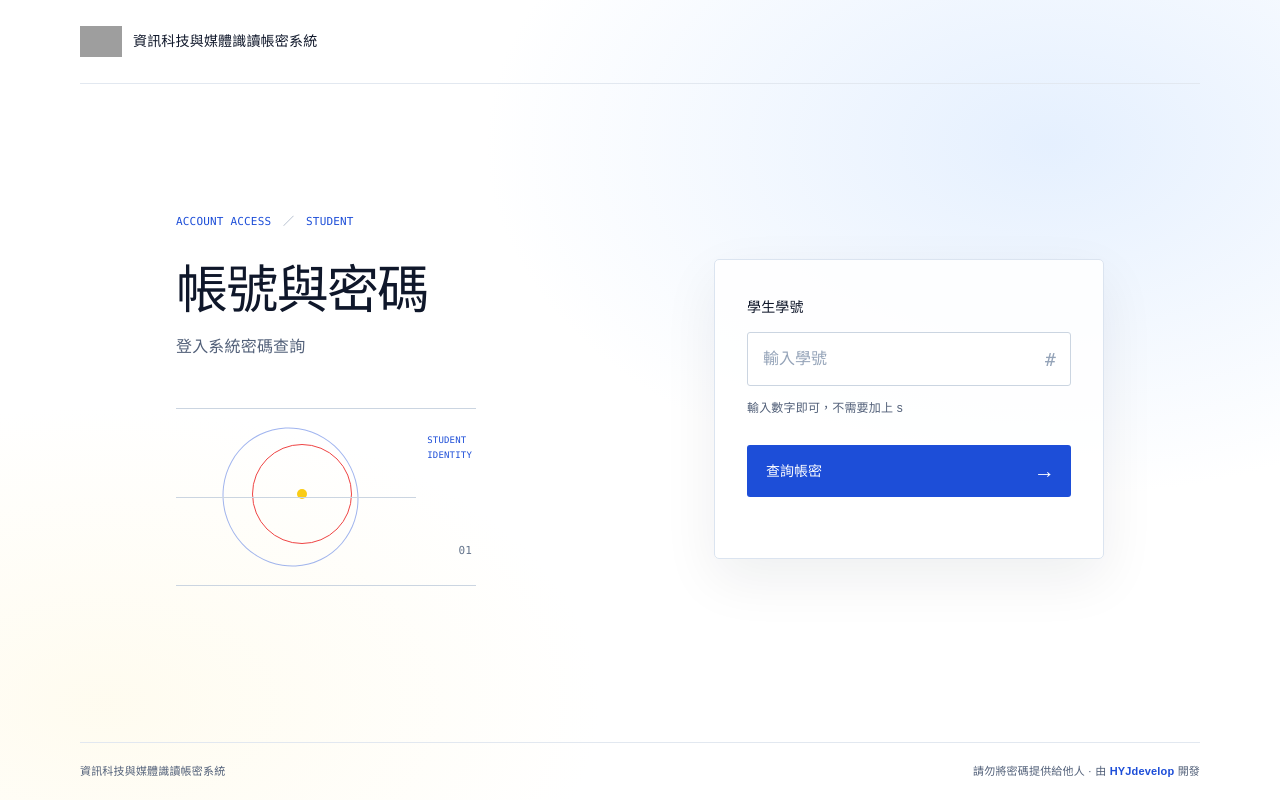
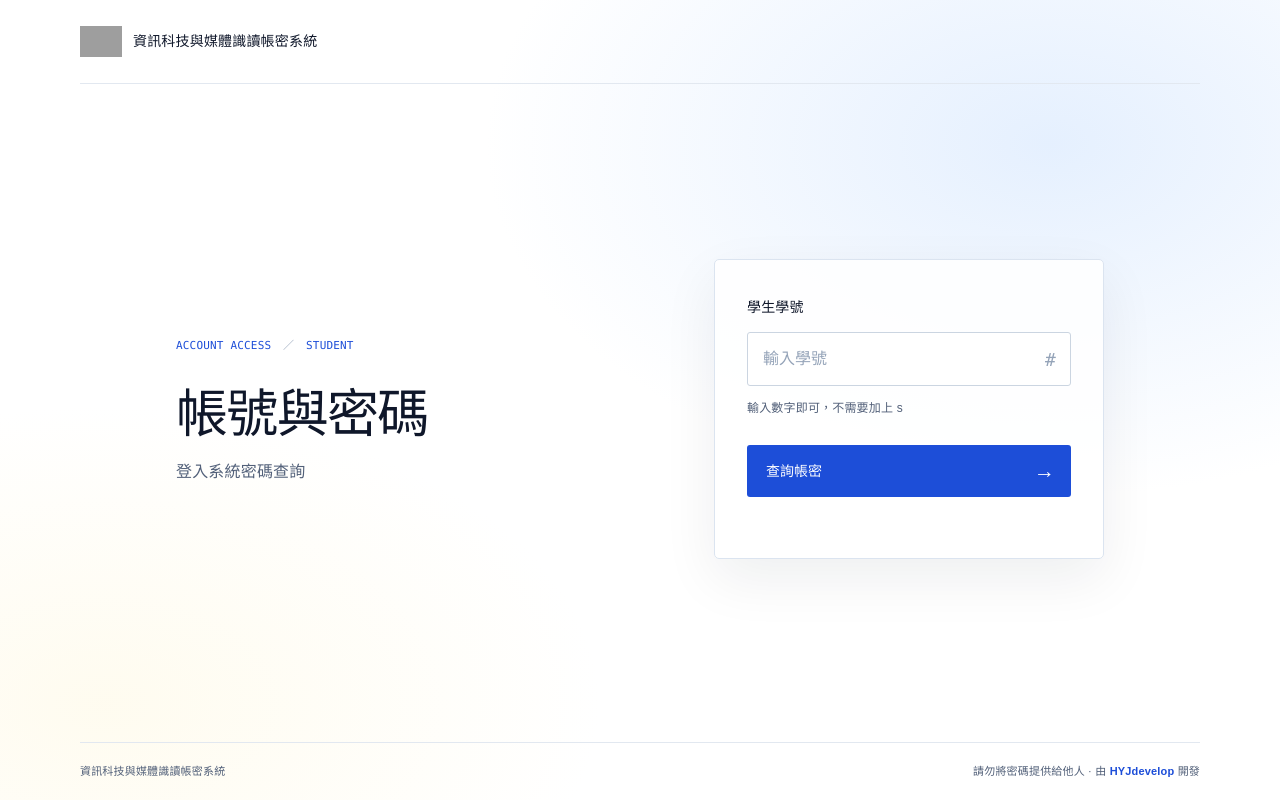
Before and after one commit to HYJdevelop/IMLS, a React (Vite) app: page / in a window 1280 px wide. Built offline with nearby package versions, Linux system fonts and the light colour scheme; grey boxes are pictures that could not be loaded.

Commit message:
刪除左邊奇怪圖案

```diff
--- a/src/App.tsx
+++ b/src/App.tsx
@@ -62,12 +62,6 @@ function App() {
           <p className="eyebrow">ACCOUNT ACCESS <span>／</span> STUDENT</p>
           <h1 id="page-title">帳號與密碼</h1>
           <p className="intro-copy">登入系統密碼查詢</p>
-          <div className="graphic" aria-hidden="true">
-            <span className="graphic-ring" />
-            <span className="graphic-line" />
-            <span className="graphic-tag">STUDENT<br />IDENTITY</span>
-            <span className="graphic-number">01</span>
-          </div>
         </div>
 
         <div className="form-panel">
--- a/src/Lookup.css
+++ b/src/Lookup.css
@@ -27,19 +27,12 @@ button:focus-visible, a:focus-visible { outline: 2px solid #1d4ed8; outline-offs
 .service-status { display: flex; align-items: center; gap: 8px; color: var(--muted); font-size: 12px; white-space: nowrap; }
 .status-dot { width: 7px; height: 7px; border-radius: 50%; background: #548364; }
 .lookup-layout { width: min(928px, 100%); margin: auto; padding: 88px 0 96px; display: grid; grid-template-columns: 1fr 390px; align-items: center; gap: 100px; }
-.intro { position: relative; min-height: 400px; }
-.eyebrow, .graphic-tag, .graphic-number { font-family: "Consolas", "Noto Sans TC", monospace; }
+.intro { position: relative; }
+.eyebrow { font-family: "Consolas", "Noto Sans TC", monospace; }
 .eyebrow { margin: 0 0 22px; color: var(--green); font-size: 11px; }
 .eyebrow span { padding: 0 5px; color: #94a3b8; }
 .intro h1 { margin: 0; color: var(--ink); font-size: 52px; line-height: 1.2; font-weight: 700; }
 .intro-copy { margin: 15px 0 0; color: var(--muted); font-size: 16px; }
-.graphic { position: relative; width: 300px; height: 178px; margin-top: 47px; overflow: hidden; border-top: 1px solid #cbd5e1; border-bottom: 1px solid #cbd5e1; }
-.graphic::before { position: absolute; inset: 18px auto 18px 47px; width: 135px; content: ""; border: 1px solid rgba(29, 78, 216, .42); border-radius: 50%; transform: rotate(-26deg); }
-.graphic-ring { position: absolute; top: 35px; left: 76px; width: 100px; height: 100px; border: 1px solid #ef4444; border-radius: 50%; }
-.graphic-ring::after { position: absolute; top: 44px; left: 44px; width: 10px; height: 10px; content: ""; border-radius: 50%; background: #facc15; }
-.graphic-line { position: absolute; top: 88px; left: 0; width: 240px; height: 1px; background: #cbd5e1; }
-.graphic-tag { position: absolute; top: 24px; right: 4px; color: var(--green); font-size: 9px; line-height: 1.7; }
-.graphic-number { position: absolute; right: 4px; bottom: 20px; color: #64748b; font-size: 11px; }
 .form-panel { padding: 34px 32px 30px; border: 1px solid #dbe4f0; border-radius: 5px; background: rgba(255, 255, 255, .88); box-shadow: 0 20px 55px rgba(15, 23, 42, .07); }
 .service-panel { min-height: 194px; display: flex; flex-direction: column; align-items: flex-start; justify-content: center; }
 .service-icon { width: 34px; height: 34px; display: grid; place-items: center; border-radius: 50%; background: #dbeafe; color: #1d4ed8; font-family: "Consolas", monospace; font-size: 16px; font-weight: 700; }
@@ -89,7 +82,6 @@ button:focus-visible, a:focus-visible { outline: 2px solid #1d4ed8; outline-offs
   .eyebrow { margin-bottom: 14px; }
   .intro h1 { font-size: 39px; }
   .intro-copy { margin-top: 9px; font-size: 14px; }
-  .graphic { display: none; }
   .privacy-note { margin-top: 17px; }
   .form-panel { padding: 25px 21px 22px; }
   .page-footer { min-height: 53px; font-size: 10px; }
```
